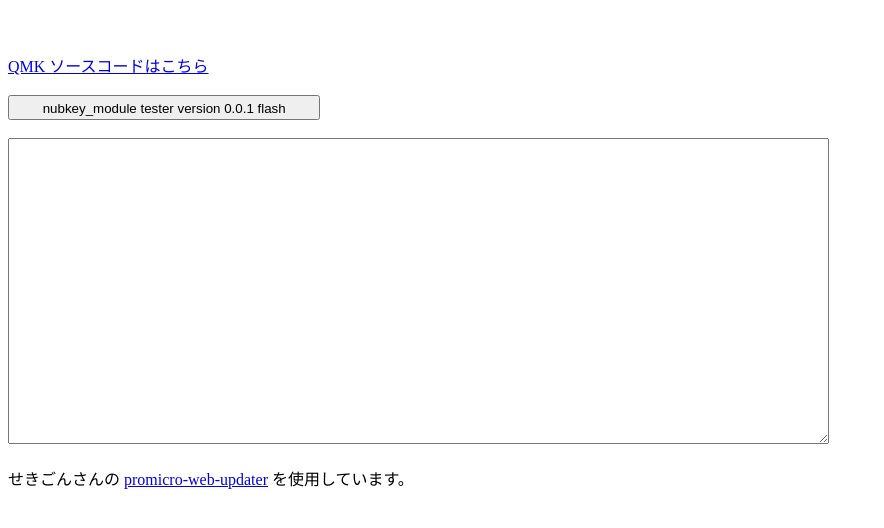
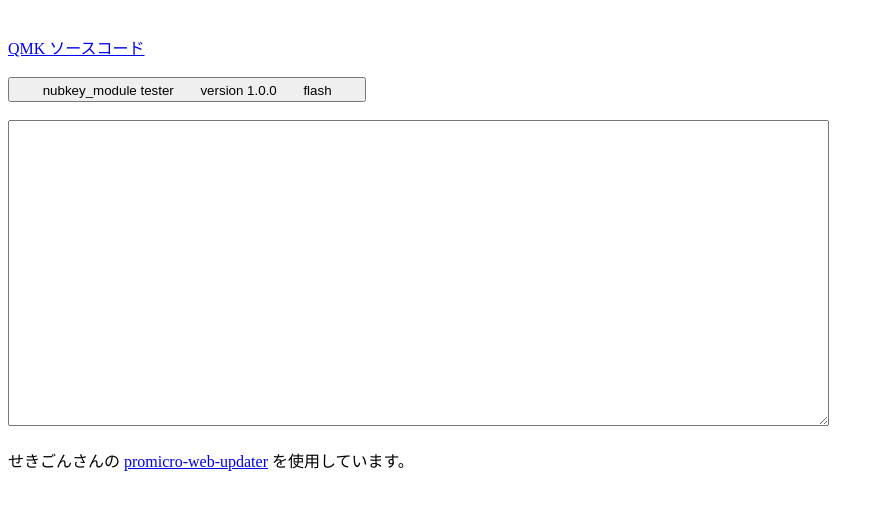
Before and after one commit to palette-system/nubkey_module, a website built with Parcel: page pages/index.html in a window 1280 px wide. Shown: the part 50-578 px from the top of the page, without its empty margins (0-884 px from the left). Built offline with nearby package versions, Linux system fonts and the light colour scheme.

Commit message:
complate firm writer

```diff
--- a/pages/index.html
+++ b/pages/index.html
@@ -6,10 +6,10 @@
   </head>
   <body>
     <h2>nubkey_module tester Firmware Uploader</h2>
+    <br>
+    <a href="./static/data/nubkey_module_tester.zip">QMK ソースコード</a>
     <br><br>
-    <a href="./static/data/nubkey_module_tester.zip">QMK ソースコードはこちら</a>
-    <br><br>
-    <input type="button" id="flash" value="　　nubkey_module tester version 0.0.1 flash　　" />
+    <input type="button" id="flash" value="　　nubkey_module tester　　version 1.0.0　　flash　　" />
     <br><br>
     <textarea readonly cols="100" rows="20" id="progress"></textarea>
     <script src="./js/index.js"></script>
```
